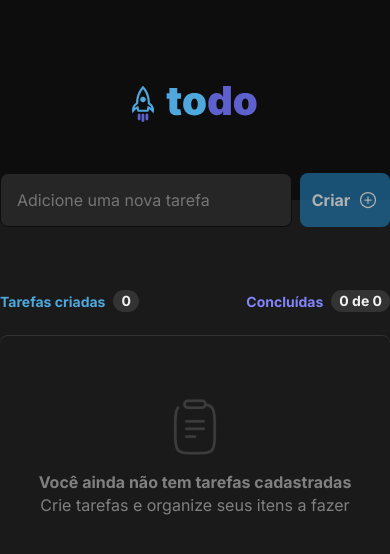
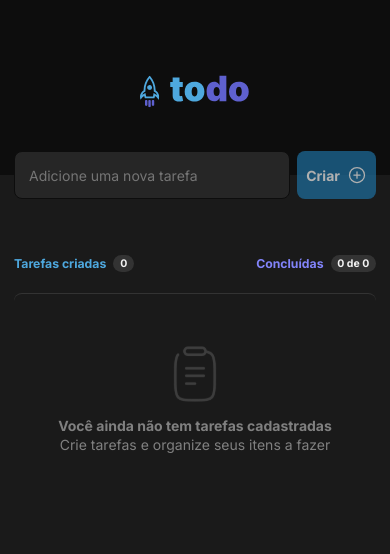
Before and after one commit to gbeserra95/ignite-to-do, a React (Vite) app: page / in a window 390 px wide. Shown: the top 554 px of the page. Built offline with nearby package versions, Linux system fonts and the light colour scheme.

Commit message:
feat: responsiveness

```diff
--- a/src/App.module.css
+++ b/src/App.module.css
@@ -78,10 +78,13 @@
 }
 
 .createdTasks span {
-	padding: 0.2rem 0.5rem;
+	width: 1.5rem;
+	height: 1.25rem;
+	display: flex;
+	align-items: center;
+	justify-content: center;
 	background: var(--gray-400);
-	font-size: 0.75;
-	line-height: 1rem;
+	font-size: 0.75rem;
 	border-radius: 999px;
 }
 
@@ -90,10 +93,13 @@
 }
 
 .completedTasks span {
-	padding: 0.2rem 0.5rem;
+	width: 3.25rem;
+	height: 1.25rem;
+	display: flex;
+	align-items: center;
+	justify-content: center;
 	background: var(--gray-400);
-	font-size: 0.75;
-	line-height: 1rem;
+	font-size: 0.75rem;
 	border-radius: 999px;
 }
 
@@ -104,3 +110,17 @@
 	gap: 0.75rem;
 	list-style: none;
 }
+
+@media (max-width: 768px) {
+	html {
+		font-size: 87.5%;
+	}
+
+	.wrapper {
+		padding: 0 1rem;
+	}
+
+	input[type='checkbox'] {
+		height: 1.15rem;
+	}
+}
--- a/src/components/ListItem.module.css
+++ b/src/components/ListItem.module.css
@@ -12,8 +12,8 @@
 }
 
 .checkbox {
-	width: 24px;
-	height: 24px;
+	width: 1.25rem;
+	height: 1.25rem;
 	color: var(--gray-100);
 	background: transparent;
 	border: 2px solid var(--blue);
```
